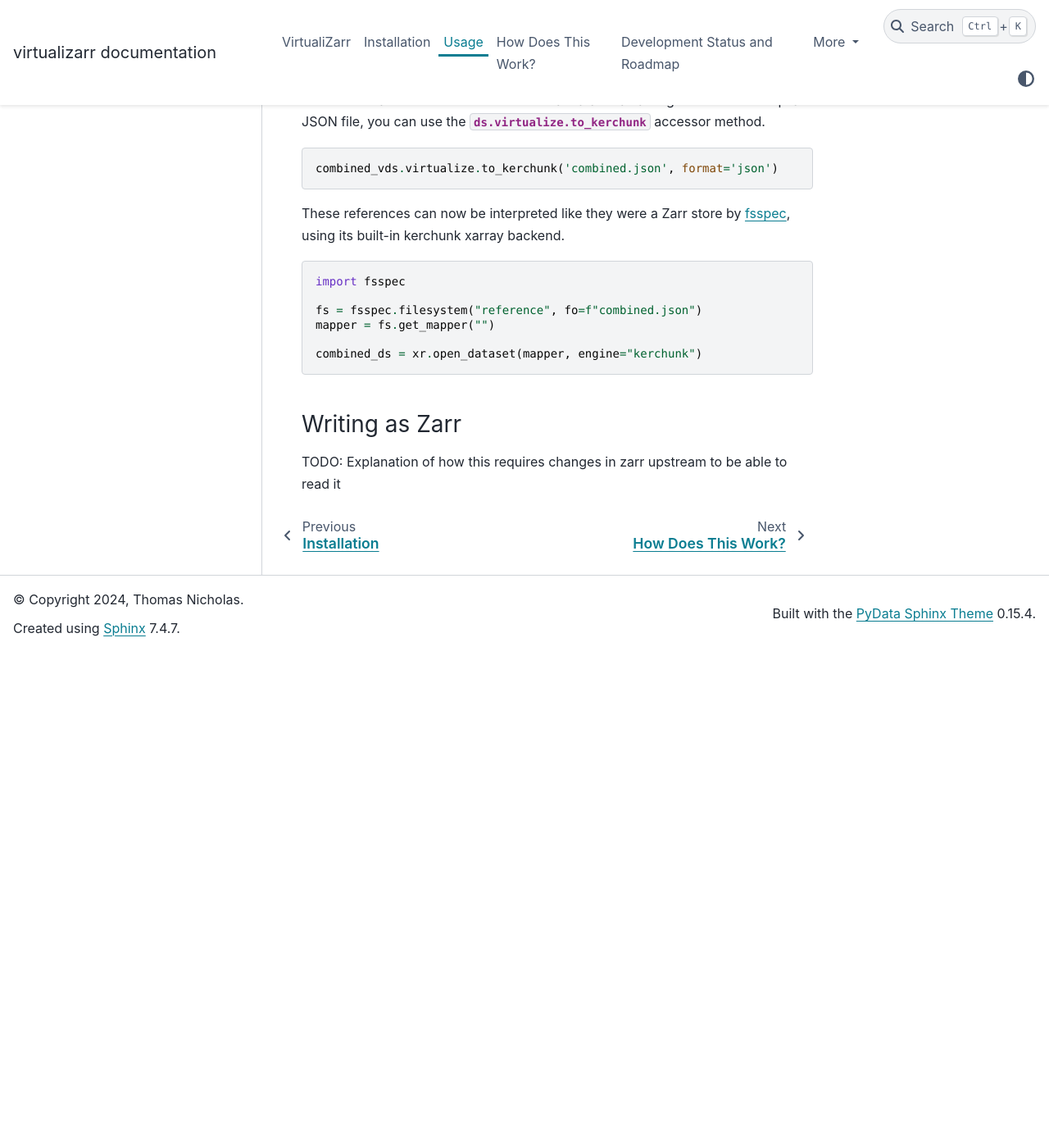
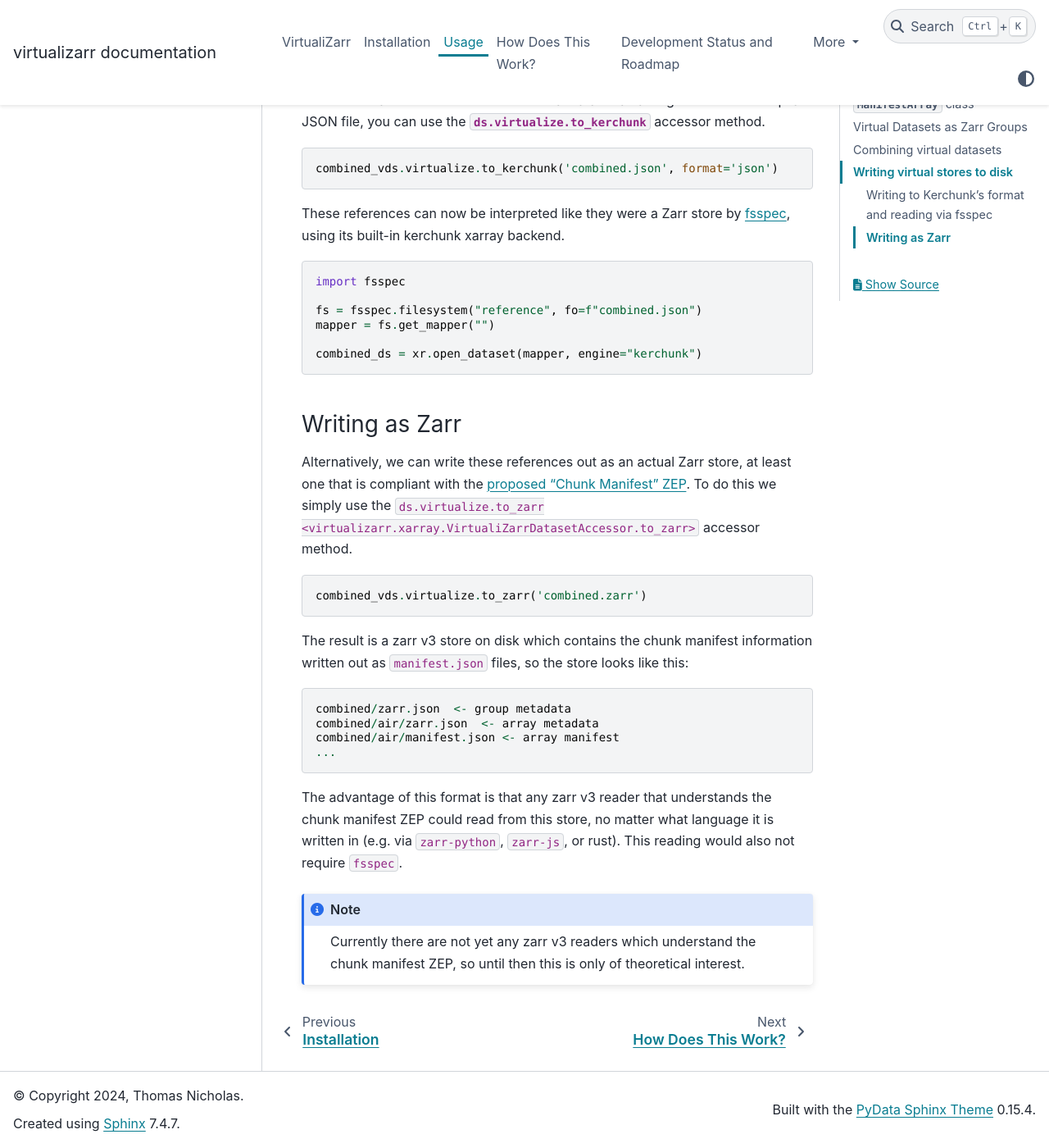
Before and after one commit to zarr-developers/VirtualiZarr, a Sphinx documentation site: the page built from docs/usage.md, in a window 1280 px wide and 1400 px high, scrolled down 8344 px. Shown: the whole window at 82% size. Built offline with Sphinx 7.4.7 and the PyData theme 0.15.4, drawn with Linux system fonts in a browser that asks for light colours; before the commit the page ends 9139 px from its top, so only the background shows below that.

Commit message:
documentation

````diff
--- a/docs/usage.md
+++ b/docs/usage.md
@@ -295,4 +295,23 @@
 
 ### Writing as Zarr
 
-TODO: Explanation of how this requires changes in zarr upstream to be able to read it
+Alternatively, we can write these references out as an actual Zarr store, at least one that is compliant with the [proposed "Chunk Manifest" ZEP](https://github.com/zarr-developers/zarr-specs/issues/287). To do this we simply use the `ds.virtualize.to_zarr <virtualizarr.xarray.VirtualiZarrDatasetAccessor.to_zarr>` accessor method.
+
+```python
+combined_vds.virtualize.to_zarr('combined.zarr')
+```
+
+The result is a zarr v3 store on disk which contains the chunk manifest information written out as `manifest.json` files, so the store looks like this:
+
+```
+combined/zarr.json  <- group metadata
+combined/air/zarr.json  <- array metadata
+combined/air/manifest.json <- array manifest
+...
+```
+
+The advantage of this format is that any zarr v3 reader that understands the chunk manifest ZEP could read from this store, no matter what language it is written in (e.g. via `zarr-python`, `zarr-js`, or rust). This reading would also not require `fsspec`.
+
+```{note}
+Currently there are not yet any zarr v3 readers which understand the chunk manifest ZEP, so until then this is only of theoretical interest.
+```
````
